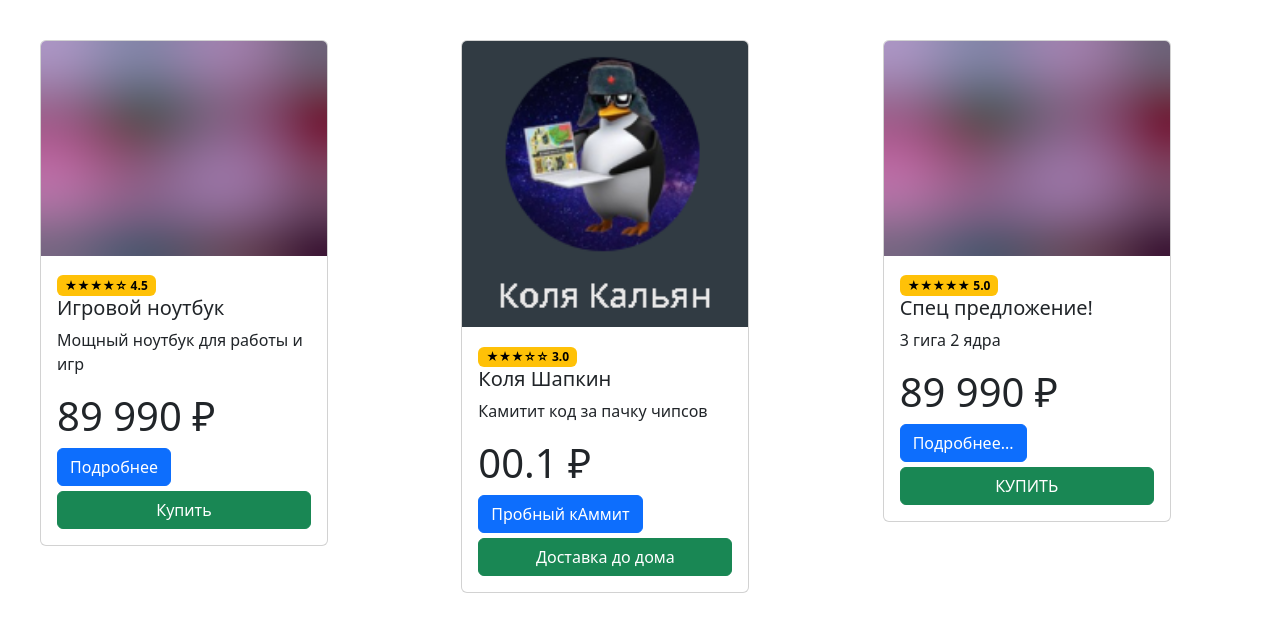
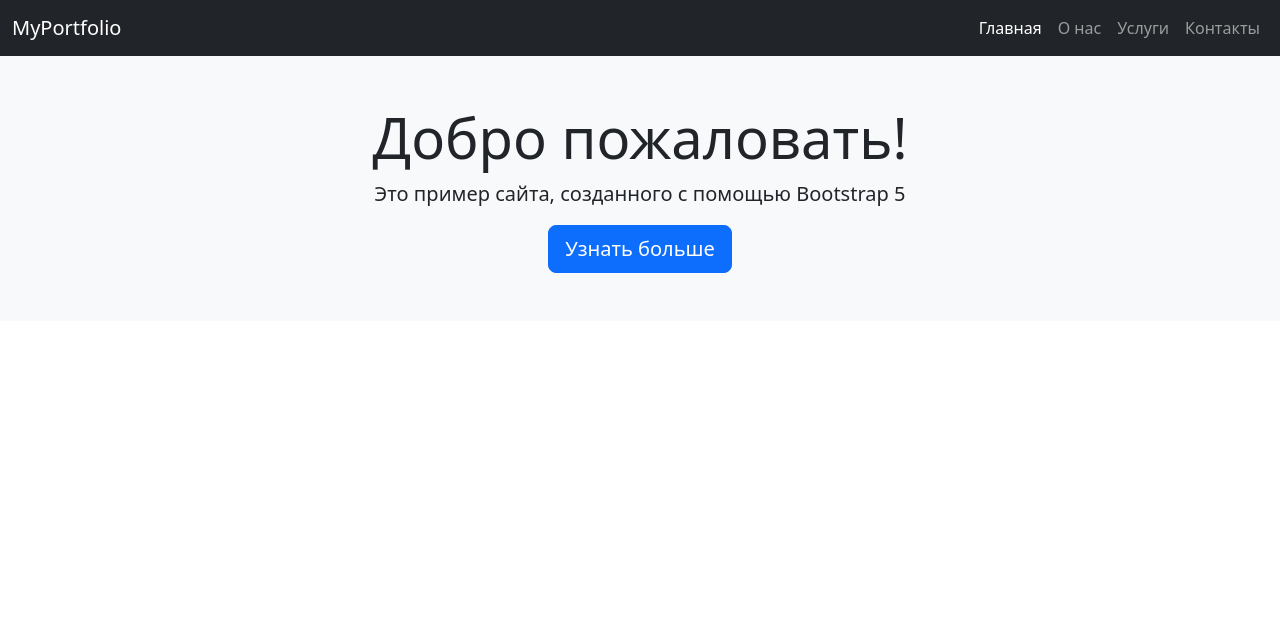
Before and after one commit to Hig-lime-simp/Lab10_ISRPO_Bootstrap_Groshev, a plain HTML site: page experiment.html in a window 1280 px wide. Drawn offline with nearby package versions, Linux system fonts and the light colour scheme.

Commit message:
Step 4: Bootstrap navbar component

```diff
--- a/experiment.html
+++ b/experiment.html
@@ -9,55 +9,49 @@
     <link rel="stylesheet" href="custom.css">
 </head>
 <body>
-    <div class="margin">
-        <div class="row justify-content-center">
-            <div class="col-md-6 col-lg-4">
-                <div class="card" style="width: 18rem;">
-                    <img src="img\laptop.png" class="card-img-top" alt="#">
-                    <div class="card-body">
-                        <span class="badge text-bg-warning">★★★★☆ 4.5</span>
-                        <h5 class="card-title">Игровой ноутбук</h5>
-                        <p class="card-text">Мощный ноутбук для работы и игр</p>
-                        <h1>89 990 ₽</h1>
-                        <a href="#" class="btn btn-primary">Подробнее</a>
-                        <div class="green-button">
-                            <button type="button" class="btn btn-success w-100 ">Купить</button>
-                        </div>
-                    </div>
-                </div>
-            </div>
-            <div class="col-md-6 col-lg-4">
-        <div class="card" style="width: 18rem;">
-            <img src="img\ThisIsKolya.png" class="card-img-top" alt="#">
-            <div class="card-body">
-                <span class="badge text-bg-warning">★★★☆☆ 3.0</span>
-                <h5 class="card-title">Коля Шапкин</h5>
-                <p class="card-text">Камитит код за пачку чипсов</p>
-                <h1>00.1 ₽</h1>
-                <a href="#" class="btn btn-primary">Пробный кАммит</a>
-                <div class="green-button">
-                    <button type="button" class="btn btn-success w-100 ">Доставка до дома</button>
-                </div>
-            </div>
-        </div>
-    </div>
-    <div class="col-md-6 col-lg-4">
-        <div class="card" style="width: 18rem;">
-            <img src="img\laptop.png" class="card-img-top" alt="#">
-            <div class="card-body">
-                <span class="badge text-bg-warning">★★★★★ 5.0</span>
-                <h5 class="card-title">Спец предложение!</h5>
-                <p class="card-text">3 гига 2 ядра</p>
-                <h1>89 990 ₽</h1>
-                <a href="#" class="btn btn-primary">Подробнее...</a>
-                <div class="green-button">
-                    <button type="button" class="btn btn-success w-100 ">КУПИТЬ</button>
-                </div>
-            </div>
-        </div>
-    </div>
-        </div>
-    </div>
+    <!-- Навигационная панель -->
+<nav class="navbar navbar-expand-lg navbar-dark bg-dark">
+<div class="container-fluid">
+<a class="navbar-brand" href="#">MyPortfolio</a>
+<!-- Кнопка для мобильного меню -->
+<button
+class="navbar-toggler"
+type="button"
+data-bs-toggle="collapse"
+data-bs-target="#navbarNav"
+aria-controls="navbarNav"
+aria-expanded="false"
+aria-label="Toggle navigation"
+>
+<span class="navbar-toggler-icon"></span>
+</button>
+<!-- Пункты меню -->
+<div class="collapse navbar-collapse" id="navbarNav">
+<ul class="navbar-nav ms-auto">
+<li class="nav-item">
+<a class="nav-link active" href="#home">Главная</a>
+</li>
+<li class="nav-item">
+<a class="nav-link" href="#about">О нас</a>
+</li>
+<li class="nav-item">
+<a class="nav-link" href="#services">Услуги</a>
+</li>
+<li class="nav-item">
+<a class="nav-link" href="#contact">Контакты</a>
+</li>
+</ul>
+</div>
+</div>
+</nav>
+<!-- Hero секция -->
+<div class="container-fluid bg-light py-5" id="home">
+<div class="container text-center">
+<h1 class="display-4">Добро пожаловать!</h1>
+<p class="lead">Это пример сайта, созданного с помощью Bootstrap 5</p>
+<button class="btn btn-primary btn-lg">Узнать больше</button>
+</div>
+</div>
     <script
 src="https://cdn.jsdelivr.net/npm/bootstrap@5.3.0-alpha1/dist/css/bootstrap.min.css"
 integrity="sha384-FKYyoEForC6lyvwx9Hj09gNlO7Jm4d/2+8qTfLtGfWzMhFcDnZkXw9yQpBvVKbXaY9u"
```
Also changed, not shown: img/step4_navbarDesktopLab10_Groshev.png (added), img/step4_navbarMobileLab10_Groshev.png (added).
